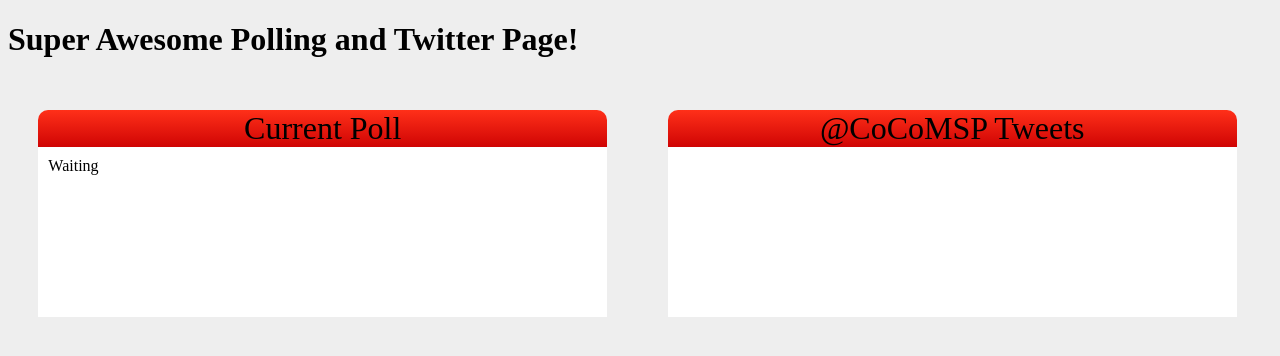
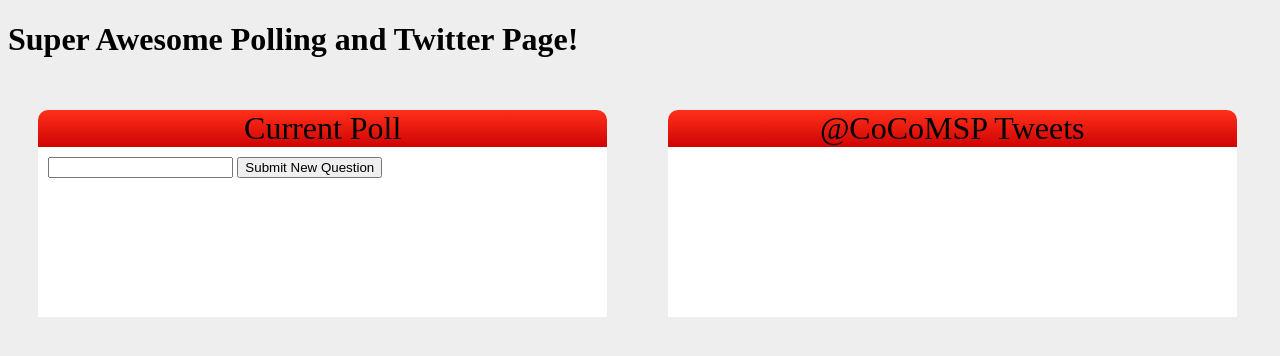
Before and after one commit to RobertDNelson/LitebriteToys, a plain HTML site: page src/polling/index.html in a window 1280 px wide. Drawn offline with Linux system fonts and the light colour scheme.

Commit message:
Now will pull in the form

```diff
--- a/src/polling/index.html
+++ b/src/polling/index.html
@@ -56,7 +56,7 @@
 </body>
 <script type="text/javascript">
 	$(function(){
-		// $('#PollContents').load('newquestionform.html');
+		$('#PollContents').load('newquestionform.html');
 		$('#TwitterContents').load('inlcd_twitter_stream.html');
 	});
 </script>
```
